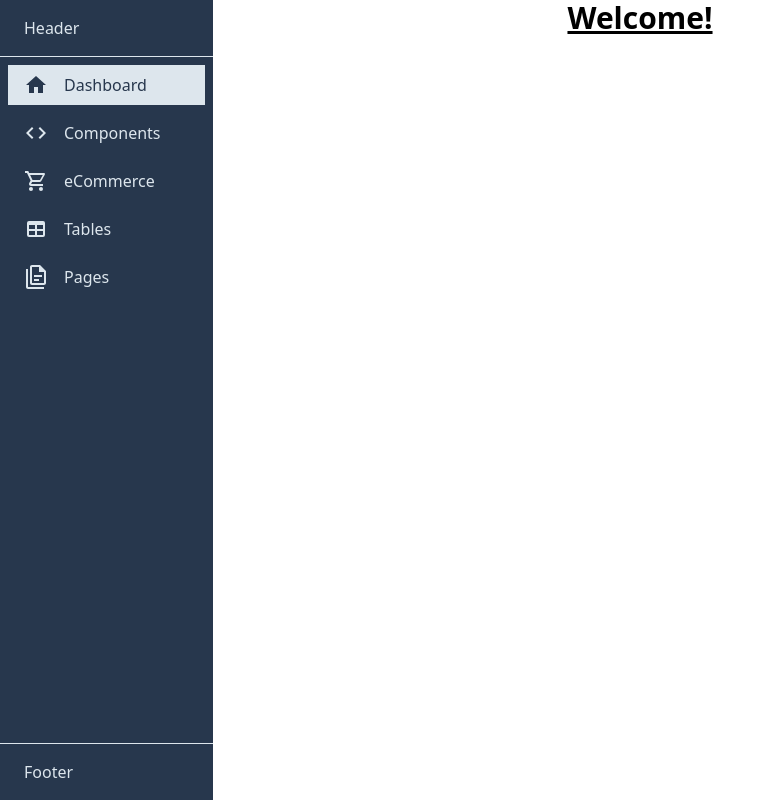
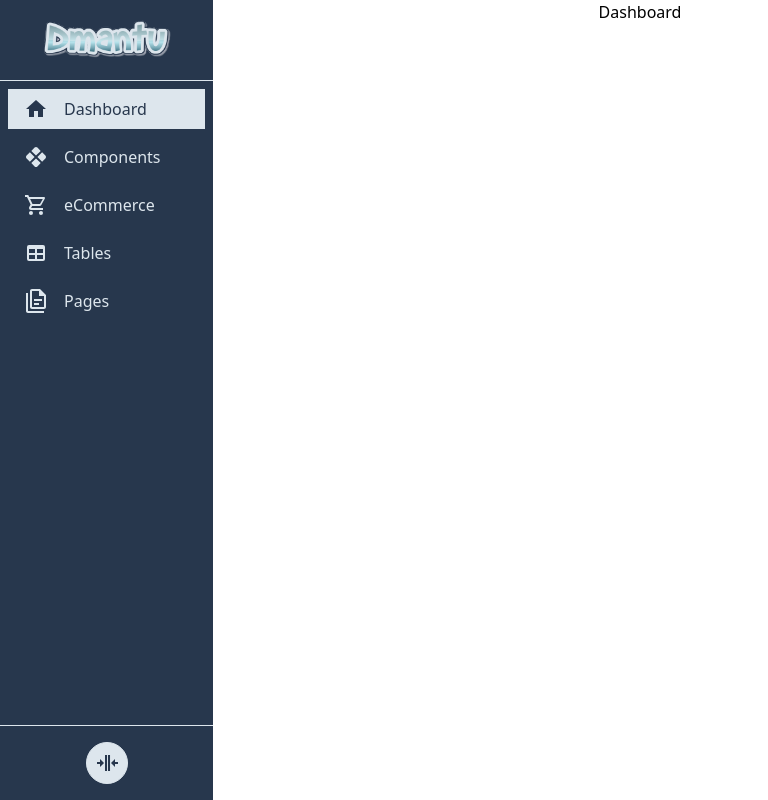
Before and after one commit to vishalkanani99/dmantu-admin, a Vue app: page /dashboard in a window 1280 px wide. Shown: the whole page, without its empty margins (0-768 px from the left). Built offline with nearby package versions, Linux system fonts and the light colour scheme.

Commit message:
added: vue router, created: button component, modified: theme color

```diff
--- a/package.json
+++ b/package.json
@@ -10,7 +10,8 @@
   },
   "dependencies": {
     "@mdi/js": "^7.4.47",
-    "vue": "^3.4.21"
+    "vue": "^3.4.21",
+    "vue-router": "^4.3.0"
   },
   "devDependencies": {
     "@vitejs/plugin-vue": "^5.0.4",
--- a/src/App.vue
+++ b/src/App.vue
@@ -1,12 +1,11 @@
 <script setup>
+import { RouterView } from 'vue-router';
 import SideBar from './components/SideBar.vue'
 </script>
 
 <template>
   <div>
     <SideBar />
-    <h1 class="text-3xl font-bold underline text-center">
-      Welcome!
-    </h1>
+    <RouterView />
   </div>
 </template>
--- /dev/null
+++ b/src/color.js
@@ -0,0 +1,114 @@
+const background = {
+  'theme-dark': 'bg-theme-900',
+  'theme': 'bg-theme-600',
+  'theme-light': 'bg-theme-100',
+  'white': 'bg-white',
+  'black': 'bg-black',
+  'gray': 'bg-gray-600',
+  'info': 'bg-blue-600',
+  'success': 'bg-green-600',
+  'warning': 'bg-yellow-600',
+  'danger': 'bg-red-600',
+  hover: function(type, isLight = false) {
+    let bg =  {
+      'theme-dark': isLight ? 'hover:bg-theme-600' : 'hover:bg-theme-900',
+      'theme': isLight ? 'hover:bg-theme-300' : 'hover:bg-theme-600',
+      'theme-light': isLight ? 'hover:bg-theme-300' : 'hover:bg-theme-100',
+      'white': isLight ? 'hover:bg-slate-100' : 'hover:bg-white',
+      'black': isLight ? 'hover:bg-slate-500' : 'hover:bg-black',
+      'gray': isLight ? 'hover:bg-gray-500' : 'hover:bg-gray-600',
+      'info': isLight ? 'hover:bg-blue-500' :'hover:bg-blue-600',
+      'success': isLight ? 'hover:bg-green-500' : 'hover:bg-green-600',
+      'warning': isLight ? 'hover:bg-yellow-500' : 'hover:bg-yellow-600',
+      'danger': isLight ? 'hover:bg-red-500' : 'hover:bg-red-600',
+    }
+    return bg[type];
+  }
+}
+
+const border = {
+  'theme-dark': 'border border-theme-900',
+  'theme': 'border border-theme-600',
+  'theme-light': 'border border-theme-100',
+  'white': 'border border-white',
+  'black': 'border border-black',
+  'gray': 'border border-gray-600',
+  'info': 'border border-blue-600',
+  'success': 'border border-green-600',
+  'warning': 'border border-yellow-600',
+  'danger': 'border border-red-600',
+}
+
+const ring = {
+  focus: {
+    'theme-dark': 'focus:ring-1 focus:ring-theme-900',
+    'theme': 'focus:ring-1 focus:ring-theme-600',
+    'theme-light': 'focus:ring-1 focus:ring-theme-100',
+    'white': 'focus:ring-1 focus:ring-white',
+    'black': 'focus:ring-1 focus:ring-black',
+    'gray': 'focus:ring-1 focus:ring-gray-600',
+    'info': 'focus:ring-1 focus:ring-blue-600',
+    'success': 'focus:ring-1 focus:ring-green-600',
+    'warning': 'focus:ring-1 focus:ring-yellow-600',
+    'danger': 'focus:ring-1 focus:ring-red-600',
+  }
+}
+
+const text = {
+  'theme-dark': 'text-theme-900',
+  'theme': 'text-theme-600',
+  'theme-light': 'text-theme-100',
+  'white': 'text-white',
+  'black': 'text-black',
+  'gray': 'text-gray-600',
+  'info': 'text-blue-600',
+  'success': 'text-green-600',
+  'warning': 'text-yellow-600',
+  'danger': 'text-red-600',
+  hover: {
+    'theme-dark': 'hover:text-theme-900',
+    'theme': 'hover:text-theme-600',
+    'theme-light': 'hover:text-theme-100',
+    'white': 'hover:text-white',
+    'black': 'hover:text-black',
+    'gray': 'hover:text-gray-600',
+    'info': 'hover:text-blue-600',
+    'success': 'hover:text-green-600',
+    'warning': 'hover:text-yellow-600',
+    'danger': 'hover:text-red-600',
+  }
+}
+
+const getButtonColor = (type = 'theme', isOutline = false) => {
+
+  let textColor = text['white'];
+  let textColorOnHover = text.hover['white'];
+
+  if( type === 'white' ) {
+    textColor = text['black'];
+    textColorOnHover = text.hover['black'];
+  }
+
+  if( type === 'theme-light' ) {
+    textColor = text['theme-dark'];
+    textColorOnHover = text.hover['theme-dark'];
+  }
+
+  if( type === 'theme-dark' || type === 'theme' ) {
+    textColor = text['theme-light'];
+    textColorOnHover = text.hover['theme-light'];
+  }
+
+  let color = [
+    border[type],
+    ring.focus[type],
+    isOutline ? 'bg-transparent' : background[type],
+    isOutline ? text[type] : textColor,
+    isOutline ? background.hover(type) : background.hover(type, true),
+    isOutline ? textColorOnHover : '',
+  ];
+
+  return color;
+}
+
+export { background, border, ring, text, getButtonColor };
--- /dev/null
+++ b/src/components/Button.vue
@@ -0,0 +1,57 @@
+<script setup>
+import { computed } from 'vue';
+import { RouterLink } from 'vue-router'
+import Icon from './Icon.vue';
+import { getButtonColor } from '../color.js';
+
+  const props = defineProps({
+    label: String,
+    color: String,
+    iconPath: String,
+    to: String,
+    href: String,
+    outline: Boolean,
+    rounded: Boolean,
+    isPlain: Boolean,
+  })
+
+  const type = computed(() => {
+    if( props.to ) {
+      return RouterLink;
+    }
+
+    if( props.href ) {
+      return 'a';
+    }
+
+    return 'button';
+  });
+
+  const defaultClass = computed(() => {
+
+    if(props.isPlain) {
+      return;
+    }
+
+    let style = [
+      'flex items-center',
+      'focus:outline-none',
+      'select-none',
+      props.label ? 'px-4 py-2' : 'p-2',
+      props.rounded ? 'rounded-full' : 'rounded-md',
+      getButtonColor(props.color, props.outline),
+    ];
+
+    return style;
+  })
+</script>
+<template>
+  <component
+    :is="type"
+    :to="to"
+    :href="href"
+    :class="defaultClass">
+    <Icon v-if="iconPath" :path="iconPath" />
+    <span v-if="label" :class="{'pl-1': iconPath}">{{ label }}</span>
+  </component>
+</template>
--- a/src/components/MenuItem.vue
+++ b/src/components/MenuItem.vue
@@ -13,8 +13,8 @@
     <a
       :class="[
         'flex items-center px-4 py-2',
-        isActive ? 'bg-theme-light-blue text-theme-dark-blue'
-          : 'hover:bg-theme-light-blue hover:text-theme-dark-blue',
+        isActive ? 'bg-theme-100 text-theme-900'
+          : 'hover:bg-theme-100 hover:text-theme-900',
       ]"
       :href="route">
       <Icon v-if="iconPath" :path="iconPath" />
--- a/src/components/SideBar.vue
+++ b/src/components/SideBar.vue
@@ -1,6 +1,7 @@
 <script setup>
-  import { mdiHome, mdiCodeTags, mdiTable, mdiCartOutline, mdiFileDocumentMultipleOutline } from '@mdi/js';
+  import { mdiHome, mdiRhombusSplit, mdiTable, mdiCartOutline, mdiFileDocumentMultipleOutline, mdiArrowCollapseHorizontal } from '@mdi/js';
   import Menu from './Menu.vue'
+  import Button from './Button.vue'
 
   const items = [
     {
@@ -12,7 +13,7 @@
     {
       label: 'Components',
       route: 'javascript:void(0)',
-      iconPath: mdiCodeTags,
+      iconPath: mdiRhombusSplit,
       active: false,
     },
     {
@@ -36,15 +37,15 @@
   ]
 </script>
 <template>
-  <div class="fixed flex flex-col items-center inset-y-0 left-0 w-1/6 text-theme-light-blue bg-theme-dark-blue h-dvh">
-    <div class="top-0 flex w-full border-b border-theme-light-blue px-6 py-4">
-      <h2>Header</h2>
+  <div class="fixed flex flex-col items-center inset-y-0 left-0 w-1/6 text-theme-100 bg-theme-900 h-dvh">
+    <div class="top-0 flex justify-center items-center w-full border-b border-theme-100 px-6 py-4">
+      <img class="h-12" src="/logo.png" />
     </div>
     <div class="flex-1 w-full h-full">
       <Menu :items="items" />
     </div>
-    <div class="bottom-0 flex w-full border-t border-theme-light-blue px-6 py-4">
-      <h2>Footer</h2>
+    <div class="bottom-0 flex justify-center items-center w-full border-t border-theme-100 px-6 py-4">
+      <Button color="theme-light" :icon-path="mdiArrowCollapseHorizontal" rounded />
     </div>
   </div>
 </template>
--- a/src/main.js
+++ b/src/main.js
@@ -1,5 +1,7 @@
 import { createApp } from 'vue'
 import './style.css'
 import App from './App.vue'
+import { router } from './routes'
 
-createApp(App).mount('#app')
+
+createApp(App).use(router).mount('#app')
--- /dev/null
+++ b/src/pages/dashboard.vue
@@ -0,0 +1,5 @@
+<script setup>
+</script>
+<template>
+  <h2 class="text-center">Dashboard</h2>
+</template>
--- a/tailwind.config.js
+++ b/tailwind.config.js
@@ -7,10 +7,10 @@ export default {
   theme: {
     extend: {
       colors: {
-        'theme-dark-blue': '#27374D',
-        'theme-blue': '#526D82',
-        'theme-medium-blue': '#9DB2BF',
-        'theme-light-blue': '#DDE6ED',
+        'theme-900': '#27374D',
+        'theme-600': '#526D82',
+        'theme-300': '#9DB2BF',
+        'theme-100': '#DDE6ED',
       }
     },
   },
```
Also changed, not shown: src/routes.js (added, +11 -0 lines), public/logo.png (added), 1 other file (tests, documents, lock files or other folders).
